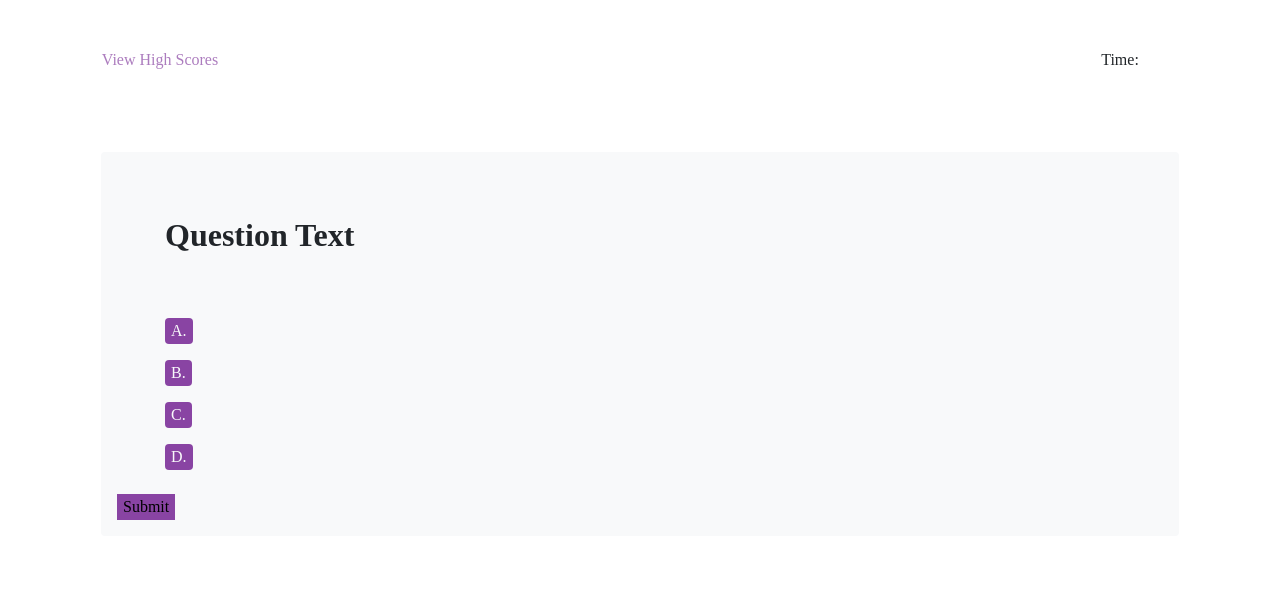
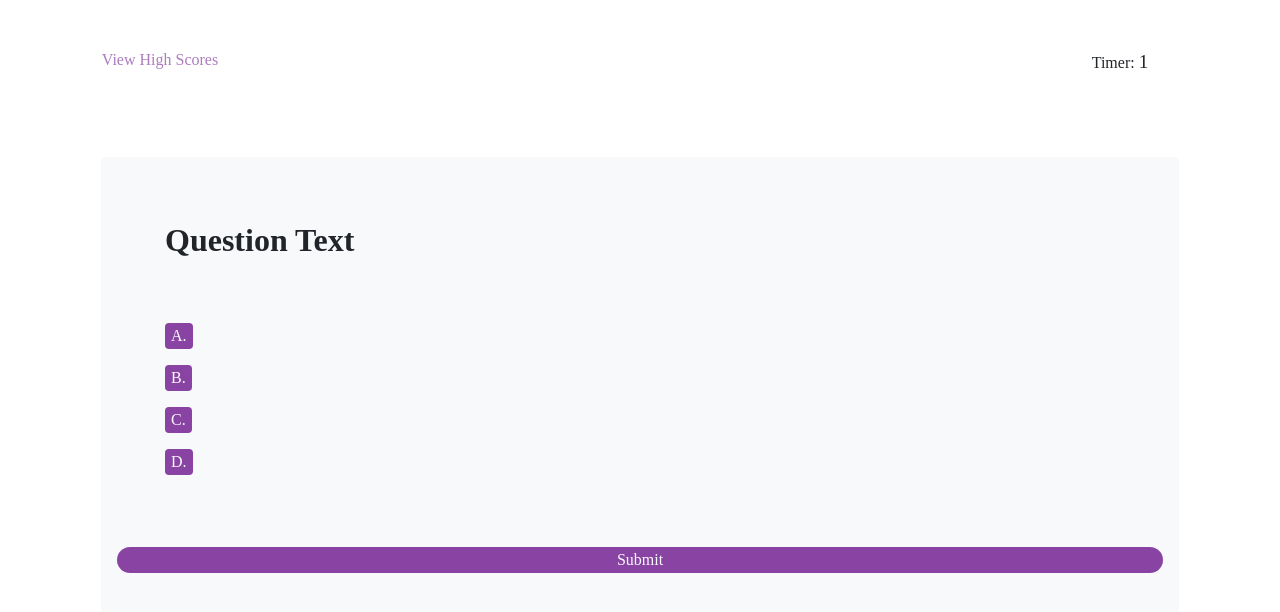
Before and after one commit to santiagov916/code-quiz, a plain HTML site: page index.html in a window 1280 px wide. Both pictures are taken after a click on the button "Start". Drawn offline with nearby package versions, Linux system fonts and the light colour scheme; a web font is replaced by a local one.

Commit message:
timer is ready

```diff
--- a/assets/css/styles.css
+++ b/assets/css/styles.css
@@ -17,14 +17,14 @@ button:hover {
     background-color: #ac7cbe;
     font-weight: bold;
 }
-.final-answer {
-    background-color: #ac7cbe;
+#final-answer {
+    background-color: #8944a3;
     outline: none;
     border: 0;
     border-radius: 50px;
 }
-.final-answer:hover {
-    background-color: #8944a3;
+#final-answer:hover {
+    background-color: #ac7cbe;
     font-weight: bold;
 }
 .quiz-accuracy {
@@ -34,7 +34,7 @@ button:hover {
     font-weight: bold;
     font-size: 2rem;
 }
-.quiz-body {
+.show {
     display: none;
 }
 .start {
@@ -43,3 +43,6 @@ button:hover {
     padding: 4px;
     width: 200px;
 }
+.text-large {
+    font-size: 1.2rem;
+}
--- a/assets/js/script.js
+++ b/assets/js/script.js
@@ -58,14 +58,36 @@ const bText = document.getElementsByClassName('b-text')
 const cText = document.getElementsByClassName('c-text')
 const dText = document.getElementsByClassName('d-text')
 const submit = document.getElementById('final-answer')
+const clock = document.getElementsByClassName('clock')
+
 
 let currentQuiz = 0
 let score = 0
 
 
-    $(start).on('click', function() {
-        console.log("yes");
-        $(question).removeClass("quiz-body");
-        $(quizFront).addClass("quiz-body");
+$(start).on('click', function() {
+   var currentTime = 3;
+   $(clock).text(currentTime);
+    $(clock).removeClass("show");
+    $(quizFront).addClass("show");
+    $(question).removeClass("show");
+    $('.stop-watch').removeClass("show");
+    $(clock).addClass("text-large");
 
-    });
+
+        var minus = parseInt(currentTime - 1);
+
+        var countDown = setInterval(function() {
+            console.dir(minus);
+            $(clock).text(minus);
+            if(minus === 0) {
+            clearInterval(countDown);
+            } else {
+                minus--
+            }
+        }, 1000);
+
+    }
+
+
+    );
--- a/index.html
+++ b/index.html
@@ -18,18 +18,18 @@
       <header class="row py-5 justify-content-between">
         <p class="high-score col-3 text-center">View High Scores</p>
 
-        <p class="stop-watch col-3 text-center">Time: <span class="clock"></span></p>
+        <p class="stop-watch col-3 text-center show">Timer: <span class="clock show"></span></p>
       </header>
       <!-- Middle Section with 'WRONG ADD-ON' -->
       <main class="container">
-          <div id="quiz-front" class="text-center mb-auto">
+          <div id="quiz-front" class=" text-center mb-auto">
             <h2>Code Quiz!</h2>
             <p>This is the hardest challenge you will ever face.</p>
             <button class="start text-light">
               Start
             </button>
           </div>
-          <div id="quiz-frame" class="quiz-body bg-light rounded m-3 p-3 mb-auto">
+          <div id="quiz-frame" class="quiz-body show bg-light rounded m-3 p-3 mb-auto">
             <div class="quiz-header text-left">
               <h2 class="question p-5">Question Text</h2>
             </div>
@@ -62,7 +62,7 @@
               </ul>
             </div>
             <div class="quiz-submit">
-              <button id="final-answer w-100 text-light my-5">Submit</button>
+              <button id="final-answer" class="w-100 text-light my-5" type="submit">Submit</button>
 
               <div class="quiz-accuracy vw-80 text-center">
 
```
